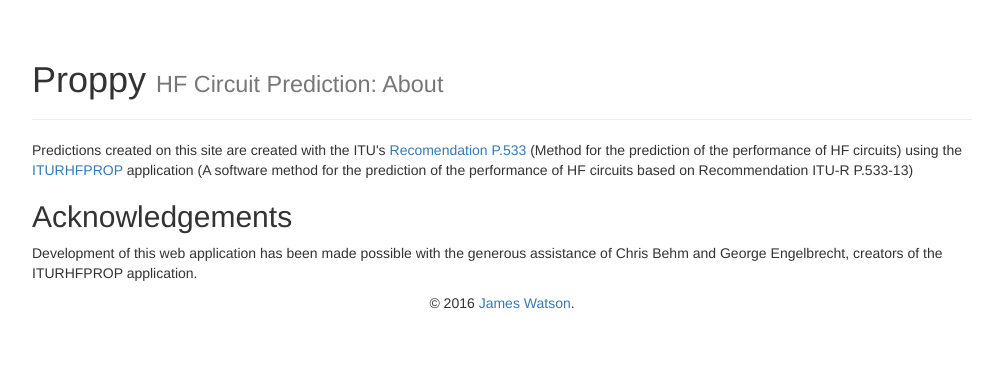
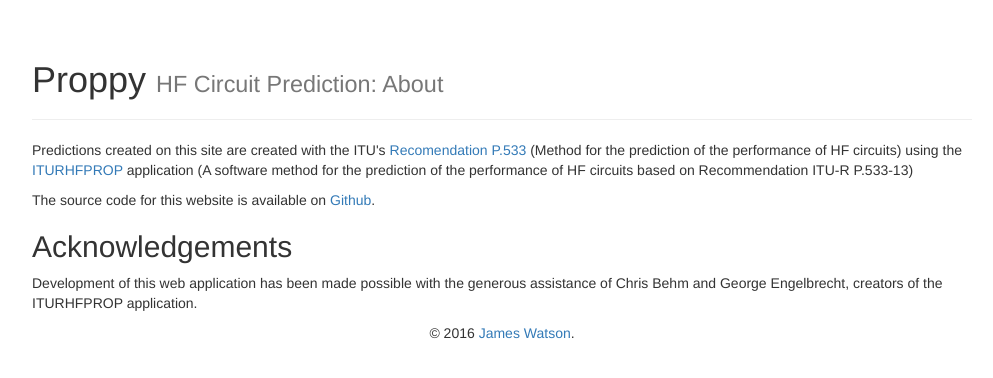
Before and after one commit to G4FKH/proppy, a Python web app: template flask/app/templates/about.html in a window 1280 px wide. Shown: the part 52-430 px from the top of the page, without its empty margins (138-1131 px from the left). Run offline with Jinja, Linux system fonts and the light colour scheme; the template is opened without the code that fills it, so the values that code supplies are empty; some libraries are stand-ins or nearby versions.

Commit message:
Added a link to the source on Github.

```diff
--- a/flask/app/templates/about.html
+++ b/flask/app/templates/about.html
@@ -44,6 +44,9 @@
     application (A software method for the prediction
     of the performance of HF circuits based on Recommendation ITU-R P.533-13)
   </p>
+  <p>The source code for this website is available on
+    <a href="https://github.com/jawatson/proppy">Github</a>.</p>
+  </thead>
   <h2>Acknowledgements</h2>
   <p>Development of this web application has been made possible with the
     generous assistance of Chris Behm and George Engelbrecht, creators of the
```
